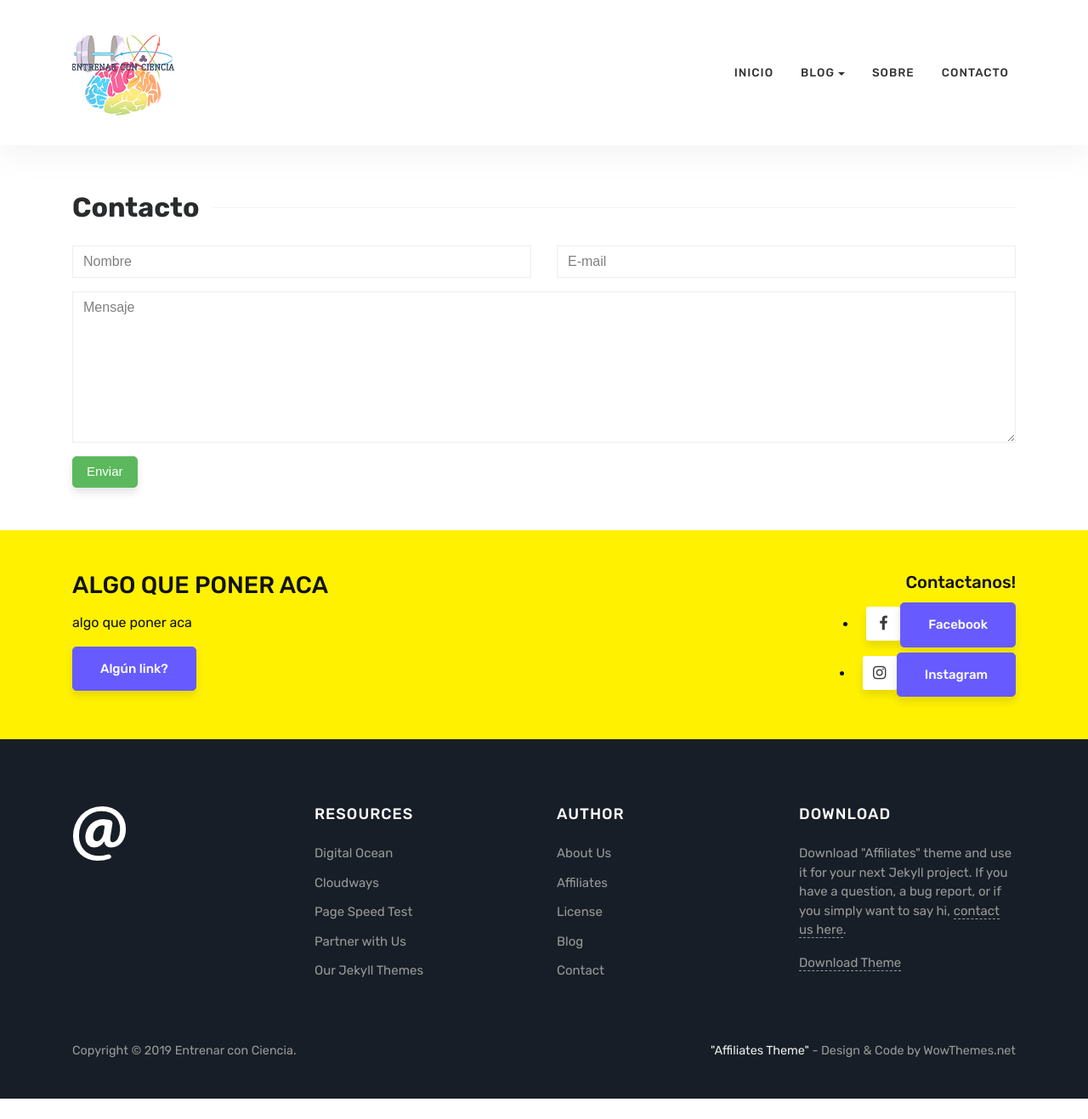
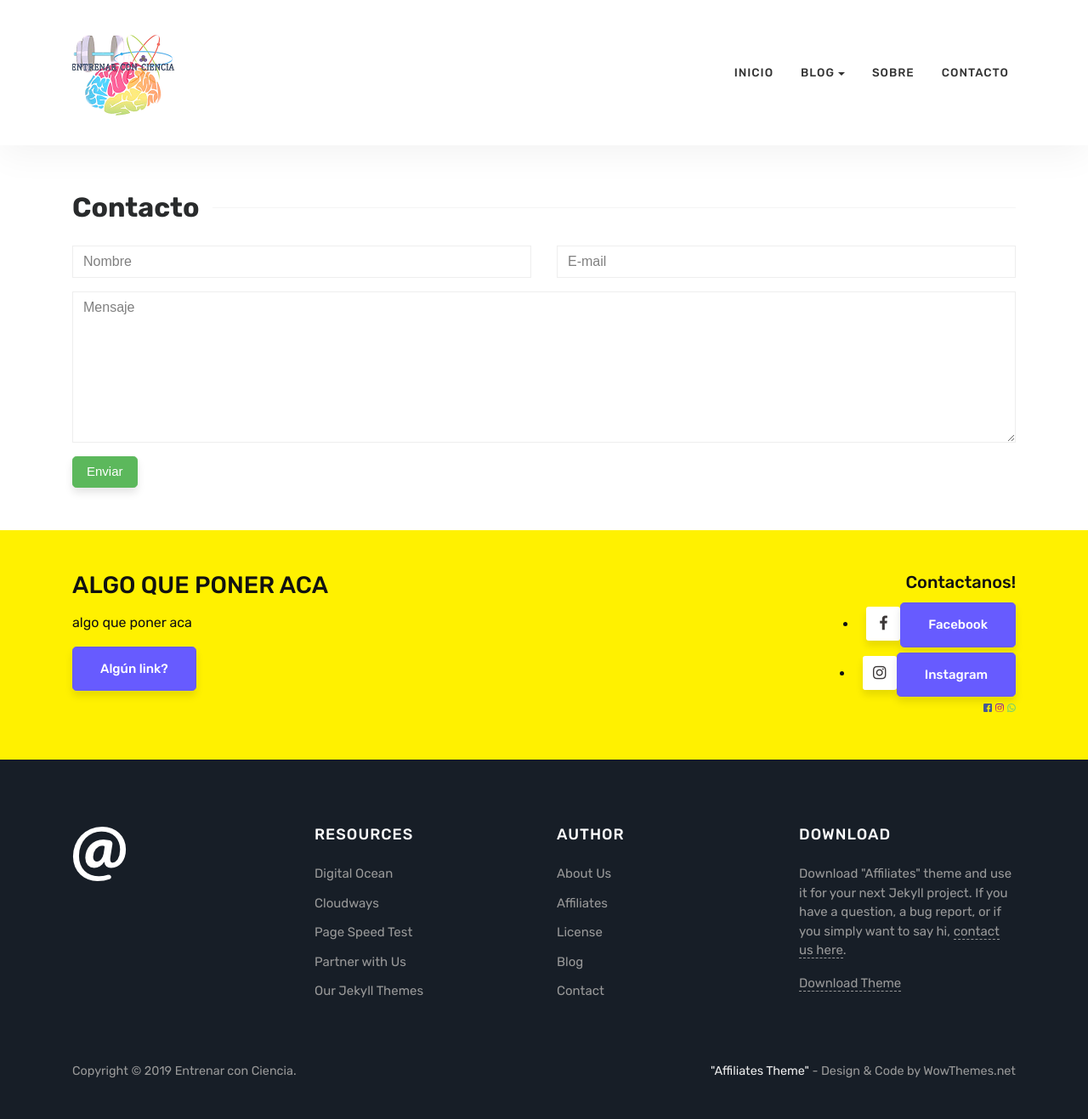
Before and after one commit to msanhueza/alex, a Jekyll site: the page built from contact.html, in a window 1280 px wide and 1317 px high. Shown: the whole window at 85% size. Built offline with Jekyll 4.4.1, drawn with Linux system fonts in a browser that asks for light colours.

Commit message:
Update default.html

```diff
--- a/_layouts/default.html
+++ b/_layouts/default.html
@@ -130,6 +130,10 @@
                     <li><i class="fa fa-facebook"></i><a class="btn btn-primary btn-lg" href="#">Facebook</a></li>
                     <li><i class="fa fa-instagram"></i><a class="btn btn-primary btn-lg" href="#">Instagram</a></li>
 
+                    <a href="#"><img src="/assets/images/facebook.svg" width="10" height="10" title="Facebook"></a>
+                    <a href="#"><img src="/assets/images/instagram.svg" width="10" height="10" title="Instagram"></a>
+                    <a href="#"><img src="/assets/images/whatsapp.svg" width="10" height="10" title="Whatsapp"></a>
+
 
                 </div>
             </div>
```
